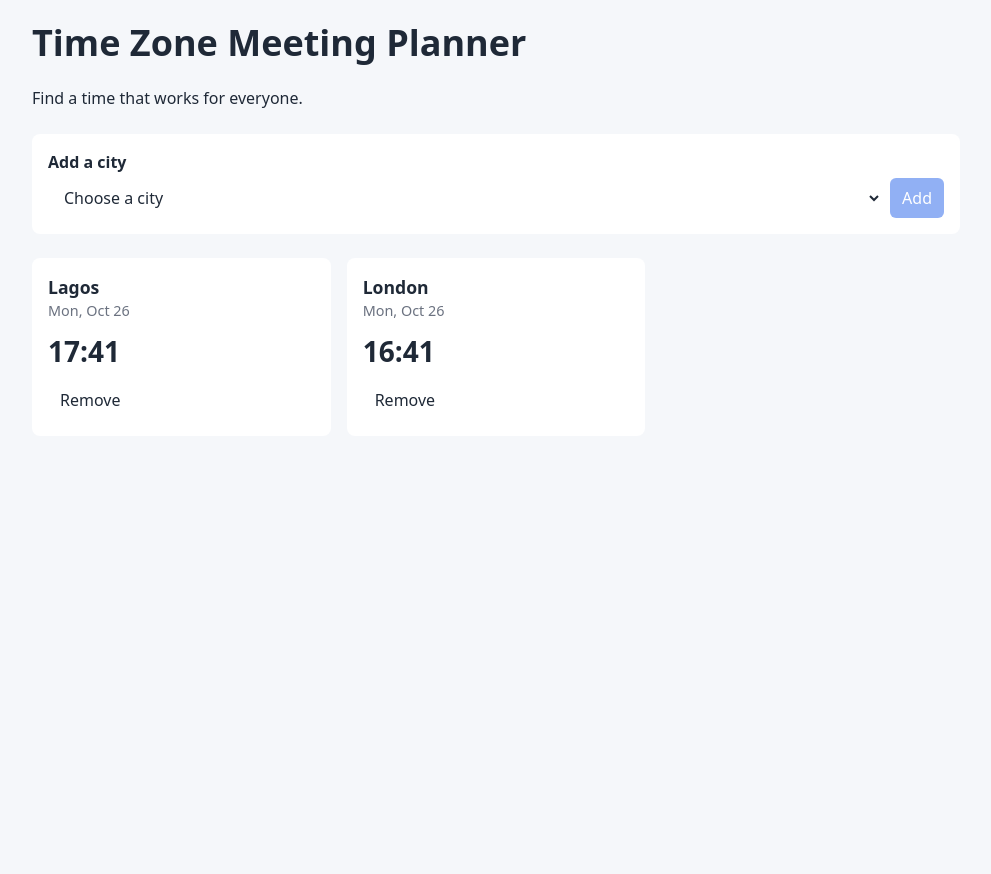
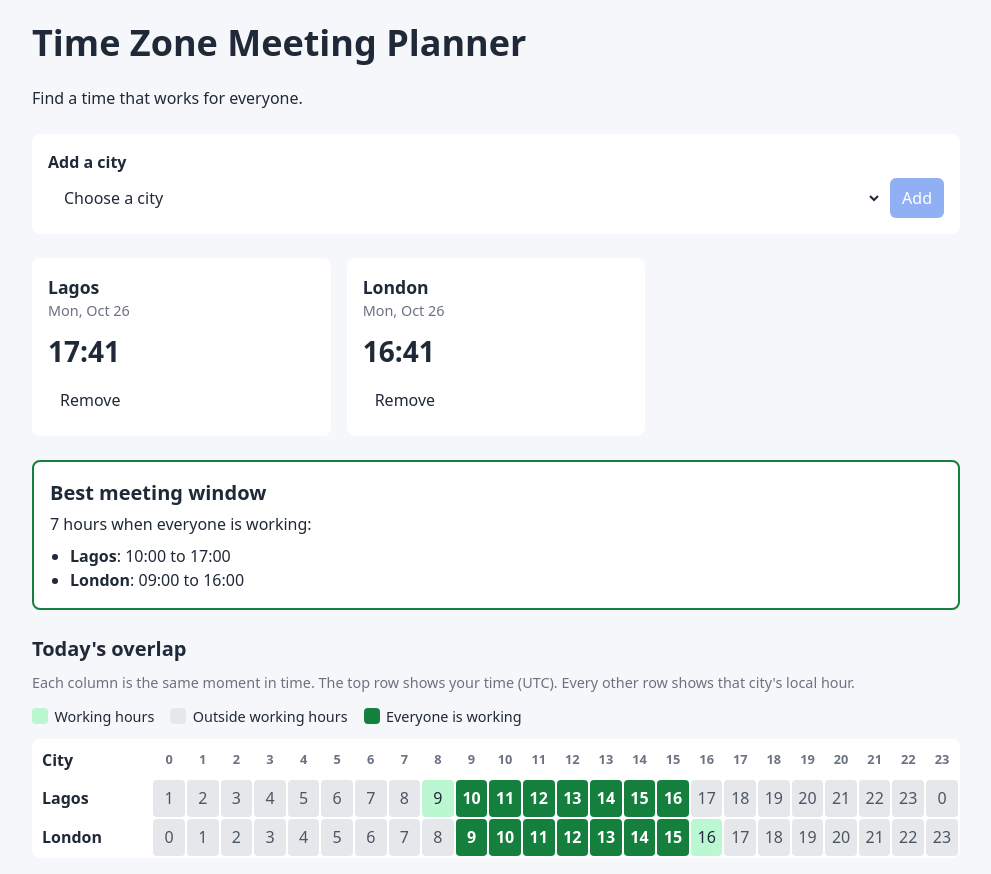
Before and after one commit to lloydgapton/Time-Zone-Meeting-Planner, a React (Vite) app: page / in a window 1280 px wide. Shown: the whole page, without its empty margins (144-1135 px from the left). Before the commit the page ends 800 px from the top, so only its background shows below. Built offline with nearby package versions, Linux system fonts and the light colour scheme.

Commit message:
Add time grid, overlap highlighting and best meeting window

```diff
--- a/src/App.tsx
+++ b/src/App.tsx
@@ -1,11 +1,22 @@
 import { useState } from "react";
 import CitySelector from "./components/CitySelector";
 import CityClocks from "./components/CityClocks";
+import BestWindow from "./components/BestWindow";
+import TimeGrid from "./components/TimeGrid";
 import { CITIES, MAX_CITIES } from "./data/cities";
-import type { City } from "./types";
+import {
+  buildDaySlots,
+  findBestWindow,
+  getLocalHour,
+  isWorkingHour,
+} from "./utils/time";
+import type { City, WorkingHours } from "./types";
 
 function App() {
   const [selectedIds, setSelectedIds] = useState<string[]>(["lagos", "london"]);
+
+  // Temporary fixed hours. Next phase turns this into state with a control.
+  const hours: WorkingHours = { start: 9, end: 17 };
 
   const selectedCities: City[] = [];
   for (const id of selectedIds) {
@@ -17,6 +28,19 @@ function App() {
 
   const availableCities = CITIES.filter((c) => !selectedIds.includes(c.id));
   const isFull = selectedIds.length >= MAX_CITIES;
+
+  // NEW: derived data, recalculated on every render, never stored in state
+  const slots = buildDaySlots();
+
+  const overlapFlags = slots.map(
+    (slot) =>
+      selectedCities.length > 0 &&
+      selectedCities.every((city) =>
+        isWorkingHour(getLocalHour(slot, city.timeZone), hours.start, hours.end)
+      )
+  );
+
+  const bestWindow = findBestWindow(overlapFlags);
 
   const addCity = (id: string) => {
     if (isFull || selectedIds.includes(id)) return;
@@ -37,6 +61,17 @@ function App() {
         onAdd={addCity}
       />
       <CityClocks cities={selectedCities} onRemove={removeCity} />
+      <BestWindow
+        bestWindow={bestWindow}
+        cities={selectedCities}
+        slots={slots}
+      />
+      <TimeGrid
+        cities={selectedCities}
+        slots={slots}
+        hours={hours}
+        overlapFlags={overlapFlags}
+      />
     </main>
   );
 }
--- /dev/null
+++ b/src/components/BestWindow.tsx
@@ -0,0 +1,48 @@
+import type { City, MeetingWindow } from "../types";
+import { HOUR_MS, formatHourMinute } from "../utils/time";
+
+type BestWindowProps = {
+  bestWindow: MeetingWindow | null;
+  cities: City[];
+  slots: Date[];
+};
+
+function BestWindow({ bestWindow, cities, slots }: BestWindowProps) {
+  if (cities.length === 0) return null;
+
+  if (bestWindow === null) {
+    return (
+      <section className="best best-none" aria-live="polite">
+        <h2>Best meeting window</h2>
+        <p>
+          There's no time today when everyone is within working hours. Try fewer
+          cities or wider working hours.
+        </p>
+      </section>
+    );
+  }
+
+  const startTime = slots[bestWindow.start];
+  const endTime = new Date(startTime.getTime() + bestWindow.length * HOUR_MS);
+
+  return (
+    <section className="best" aria-live="polite">
+      <h2>Best meeting window</h2>
+      <p>
+        {bestWindow.length} {bestWindow.length === 1 ? "hour" : "hours"} when
+        everyone is working:
+      </p>
+      <ul className="best-list">
+        {cities.map((city) => (
+          <li key={city.id}>
+            <strong>{city.name}</strong>:{" "}
+            {formatHourMinute(startTime, city.timeZone)} to{" "}
+            {formatHourMinute(endTime, city.timeZone)}
+          </li>
+        ))}
+      </ul>
+    </section>
+  );
+}
+
+export default BestWindow;
--- /dev/null
+++ b/src/components/TimeGrid.tsx
@@ -0,0 +1,96 @@
+import type { City, WorkingHours } from "../types";
+import { getLocalHour, isWorkingHour } from "../utils/time";
+
+type Status = "overlap" | "working" | "night";
+
+const STATUS_LABELS = {
+  overlap: "everyone is working",
+  working: "working hours",
+  night: "outside working hours",
+};
+
+function getStatus(isOverlap: boolean, isWorking: boolean): Status {
+  if (isOverlap) return "overlap";
+  if (isWorking) return "working";
+  return "night";
+}
+
+type TimeGridProps = {
+  cities: City[];
+  slots: Date[];
+  hours: WorkingHours;
+  overlapFlags: boolean[];
+};
+
+function TimeGrid({ cities, slots, hours, overlapFlags }: TimeGridProps) {
+  if (cities.length === 0) return null;
+
+  const yourZone = Intl.DateTimeFormat().resolvedOptions().timeZone;
+
+  return (
+    <section className="grid-section" aria-labelledby="grid-title">
+      <h2 id="grid-title">Today's overlap</h2>
+      <p className="hint">
+        Each column is the same moment in time. The top row shows your time (
+        {yourZone}). Every other row shows that city's local hour.
+      </p>
+
+      <ul className="legend">
+        <li>
+          <span className="swatch swatch-working" /> Working hours
+        </li>
+        <li>
+          <span className="swatch swatch-night" /> Outside working hours
+        </li>
+        <li>
+          <span className="swatch swatch-overlap" /> Everyone is working
+        </li>
+      </ul>
+
+      <div className="grid-scroll">
+        <table className="grid">
+          <thead>
+            <tr>
+              <th scope="col" className="grid-corner">
+                City
+              </th>
+              {slots.map((slot) => (
+                <th key={slot.getTime()} scope="col" className="grid-hour">
+                  {slot.getHours()}
+                </th>
+              ))}
+            </tr>
+          </thead>
+          <tbody>
+            {cities.map((city) => (
+              <tr key={city.id}>
+                <th scope="row" className="grid-city">
+                  {city.name}
+                </th>
+                {slots.map((slot, i) => {
+                  const hour = getLocalHour(slot, city.timeZone);
+                  const working = isWorkingHour(hour, hours.start, hours.end);
+                  const status = getStatus(overlapFlags[i], working);
+                  const description = `${city.name} ${hour}:00, ${STATUS_LABELS[status]}`;
+
+                  return (
+                    <td
+                      key={slot.getTime()}
+                      className={`cell-${status}`}
+                      title={description}
+                      aria-label={description}
+                    >
+                      {hour}
+                    </td>
+                  );
+                })}
+              </tr>
+            ))}
+          </tbody>
+        </table>
+      </div>
+    </section>
+  );
+}
+
+export default TimeGrid;
--- a/src/index.css
+++ b/src/index.css
@@ -6,7 +6,7 @@
   --accent: #2563eb;
   --working: #bbf7d0;
   --night: #e5e7eb;
-  --overlap: #16a34a;
+  --overlap: #15803d;
 }
 
 *,
@@ -139,3 +139,120 @@ button:focus-visible {
   color: var(--text);
   border-color: var(--border);
 }
+
+.best {
+  background: var(--card);
+  border: 2px solid var(--overlap);
+  border-radius: 0.5rem;
+  padding: 1rem;
+  margin: 1.5rem 0;
+}
+
+.best-none {
+  border-color: var(--border);
+}
+
+.best h2,
+.grid-section h2 {
+  margin: 0 0 0.25rem;
+  font-size: 1.25rem;
+}
+
+.best p {
+  margin: 0 0 0.5rem;
+}
+
+.best-list {
+  margin: 0;
+  padding-left: 1.25rem;
+}
+
+.legend {
+  list-style: none;
+  display: flex;
+  flex-wrap: wrap;
+  gap: 0.5rem 1rem;
+  margin: 0.75rem 0;
+  padding: 0;
+  font-size: 0.9rem;
+}
+
+.legend li {
+  display: flex;
+  align-items: center;
+  gap: 0.4rem;
+}
+
+.swatch {
+  display: inline-block;
+  width: 1rem;
+  height: 1rem;
+  border-radius: 0.25rem;
+  border: 1px solid var(--border);
+}
+
+.swatch-working {
+  background: var(--working);
+}
+
+.swatch-night {
+  background: var(--night);
+}
+
+.swatch-overlap {
+  background: var(--overlap);
+}
+
+.grid-scroll {
+  overflow-x: auto;
+  background: var(--card);
+  border: 1px solid var(--border);
+  border-radius: 0.5rem;
+}
+
+.grid {
+  width: 100%;
+  border-collapse: separate;
+  border-spacing: 2px;
+  text-align: center;
+  font-variant-numeric: tabular-nums;
+}
+
+.grid td,
+.grid-hour {
+  min-width: 1.75rem;
+  padding: 0.4rem 0;
+  border-radius: 0.25rem;
+}
+
+.grid-hour {
+  font-size: 0.8rem;
+  color: var(--muted);
+}
+
+.grid-corner,
+.grid-city {
+  position: sticky;
+  left: 0;
+  z-index: 1;
+  min-width: 6.5rem;
+  padding: 0.4rem 0.5rem;
+  background: var(--card);
+  text-align: left;
+  white-space: nowrap;
+}
+
+.cell-working {
+  background: var(--working);
+}
+
+.cell-night {
+  background: var(--night);
+  color: #4b5563;
+}
+
+.cell-overlap {
+  background: var(--overlap);
+  color: #fff;
+  font-weight: 700;
+}
--- a/src/utils/time.ts
+++ b/src/utils/time.ts
@@ -56,3 +56,25 @@ export function formatDay(date: Date, timeZone: string): string{
         day: "numeric",
     }).format(date);
 }
+
+export const HOUR_MS = 60 * 60 * 1000;
+
+export function buildDaySlots(): Date[] {
+  const start = new Date();
+  start.setHours(0, 0, 0, 0);
+
+  const slots: Date[] = [];
+  for (let i = 0; i < 24; i++) {
+    slots.push(new Date(start.getTime() + i * HOUR_MS));
+  }
+  return slots;
+}
+
+export function formatHourMinute(date: Date, timeZone: string): string {
+  return new Intl.DateTimeFormat("en-US", {
+    timeZone,
+    hour: "2-digit",
+    minute: "2-digit",
+    hourCycle: "h23",
+  }).format(date);
+}
```
